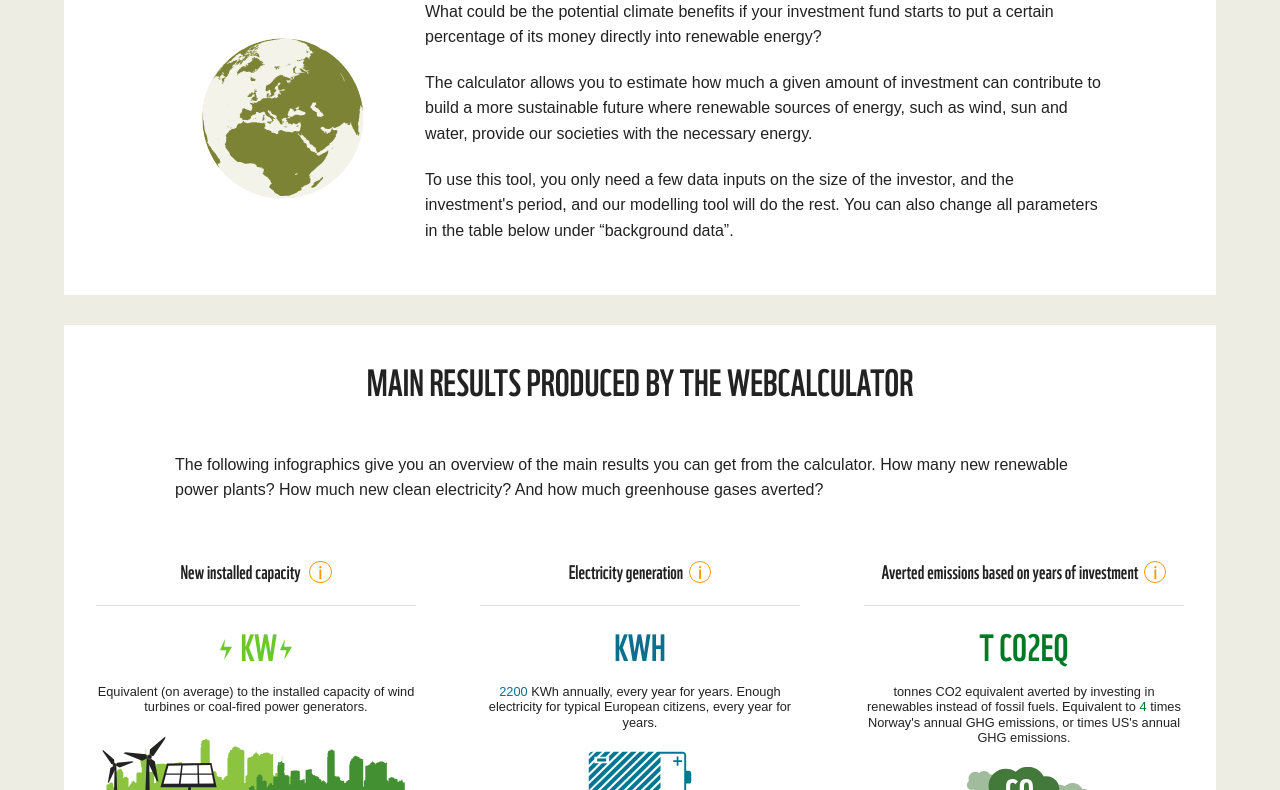
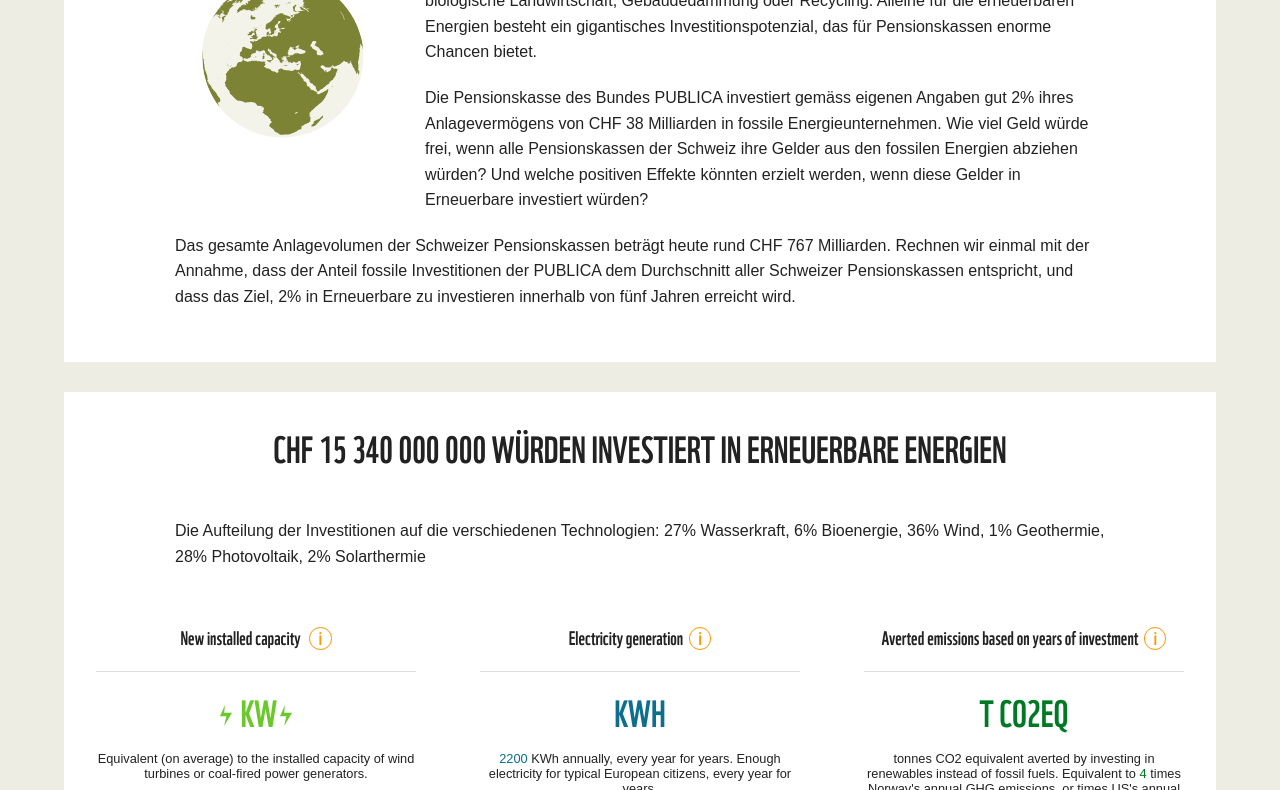
Before and after one commit to mklarmann/recalc, a plain HTML site: page index.html in a window 1280 px wide. Shown: the part 471-1261 px from the top of the page. Drawn offline with Linux system fonts and the light colour scheme; a script that the page names is missing.

Commit message:
text updates - trial

```diff
--- a/index.html
+++ b/index.html
@@ -59,7 +59,7 @@
       <div class="logo">
         <img src="img/WWF.png" alt="WWF Logo" />
 		  </div>
-    <h1>Estimate the climate benefits of investing in renewable energy</h1>
+    <h1>Anders investieren für eine andere Zukunft</h1>
   </div>
 
 
@@ -69,11 +69,12 @@
   <div class="medium-12 large-10 columns large-offset-1 bigPad">
 
     <h2>WELCOME!</h2>
-<p><img src="img/SVG/planet.svg" class="left paddingRight paddingBottom" width="250px" />What could be the potential climate benefits if your investment fund starts to put a certain percentage of its money directly into renewable energy?
+<p><img src="img/SVG/planet.svg" class="left paddingRight paddingBottom" width="250px" />Was, wenn das Geld, das heute in fossile Energieunternehmen fliesst, anders investiert würde?
+Die Gelder könnten viel sinnvoller investiert werden, beispielsweise in Energieeffizienz, biologische Landwirtschaft, Gebäudedämmung oder Recycling. Alleine für die erneuerbaren Energien besteht ein gigantisches Investitionspotenzial, das für Pensionskassen enorme Chancen bietet.</p>
 
-<p>The calculator allows you to estimate how much a given amount of investment can contribute to build a more sustainable future where renewable sources of energy, such as wind, sun and water, provide our societies with the necessary energy.</p>
+<p>Die Pensionskasse des Bundes PUBLICA investiert gemäss eigenen Angaben gut 2% ihres Anlagevermögens von CHF 38 Milliarden in fossile Energieunternehmen. Wie viel Geld würde frei, wenn alle Pensionskassen der Schweiz ihre Gelder aus den fossilen Energien abziehen würden? Und welche positiven Effekte könnten erzielt werden, wenn diese Gelder in Erneuerbare investiert würden?</p>
 
-<p>To use this tool, you only need a few data inputs on the size of the investor, and the investment's period, and our modelling tool will do the rest. You can also change all parameters in the table below under “background data”.</p>
+<p>Das gesamte Anlagevolumen der Schweizer Pensionskassen beträgt heute rund CHF 767 Milliarden. Rechnen wir einmal mit der Annahme, dass der Anteil fossile Investitionen der PUBLICA dem Durchschnitt aller Schweizer Pensionskassen entspricht, und dass das Ziel, 2% in Erneuerbare zu investieren innerhalb von fünf Jahren erreicht wird.</p>
 
   </div>
 </div>
@@ -81,24 +82,25 @@
 <div class="row whitewrap margTop">
 
 <div class="large-12 columns sidebar">
-      <h2>Main results produced by the webcalculator</h2>
+      <h2>CHF 15 340 000 000 würden investiert in erneuerbare Energien</h2>
 </div>
 
 <div class="medium-12 large-10 columns large-offset-1">
-<p>The following infographics give you an overview of the main results you can get from the calculator. How many new renewable power plants? How much new clean electricity? And how much greenhouse gases averted?</p>
+<p>Die Aufteilung der Investitionen auf die verschiedenen Technologien:
+27% Wasserkraft, 6% Bioenergie, 36% Wind, 1% Geothermie, 28% Photovoltaik, 2% Solarthermie</p>
 </div>
 
   <div class="medium-4 columns  sidebar whitewrap">
     <h3 class="text-center">New installed capacity <a href="index.html#" data-reveal-id="installedModal" class="modalLink">i</a></h3>
 <div id="installedModal" class="reveal-modal" data-reveal aria-labelledby="modalTitle" aria-hidden="true" role="dialog">
 	<h2 id="installedTitle">New installed capacity</h2>
-	<p>The model estimates how much new capacity is installed, given the chosen amount of investment and the energy mix. This estimate is calculated using IPCC’s  figures “overnight costs” (in USD/kW), which indicates the capital cost, excluding finance cost for construction. In short, it indicates the cost of building a power plant overnight as if no interest were incurred. Please refer to the report for a detailed explanation of the methodology, and the limits of the estimate. Source of data:
+	<p>Die neu ermöglichte Stromproduktion beträgt 13'707'158'459 KWh jährlich, und dies jedes Jahr über 55 Jahre. Das ist genug Strom, um 2'302'983 EuropäerInnen jedes Jahr während 55 Jahren zu versorgen.
     <a target="_blank" href="http://www.ipcc.ch/pdf/assessment-report/ar5/wg3/ipcc_wg3_ar5_annex-iii.pdf">IPCC, AR5, Working Group 3, Annex III</a></p>
 
-  <p>The result is compared with the average capacity of a wind turbine, which is approximateløy 3 MW. Source: The European Wind Energy Association<a href="http://www.euronuclear.org/info/encyclopedia/n/nuclear-power-plant-world-wide.htm" target="_blank">http://www.ewea.org/wind-energy-basics/faq/</a>
+  <p>Über 55 Jahre können 469'340'600 t CO2eq durch Investitionen in Erneuerbare statt in fossile Energien vermieden werden. Dies entspricht beinahe dem Zehnfachen der jährlichen Treibhausgasemissionen der Schweiz.<a href="http://www.euronuclear.org/info/encyclopedia/n/nuclear-power-plant-world-wide.htm" target="_blank">http://www.ewea.org/wind-energy-basics/faq/</a>
   </p>
 
-  <p>The result is also compared with the average nameplate capacity of a coal power generator (which might be different from a coal power plant, which can include more than 1 generator) in the US, which is 272 MW. Source: US’s Energy Information Administration,
+  <p>Quelle und weitere Informationen auf Englisch: WWF Norwegen
     <a href="http://www.eia.gov/electricity/annual/" target="_blank">http://www.eia.gov/electricity/annual/html/epa_04_03.html</a> EIA (Table 4.3)</p>
 
 	<a class="close-reveal-modal" aria-label="Close">&#215;</a>
```
